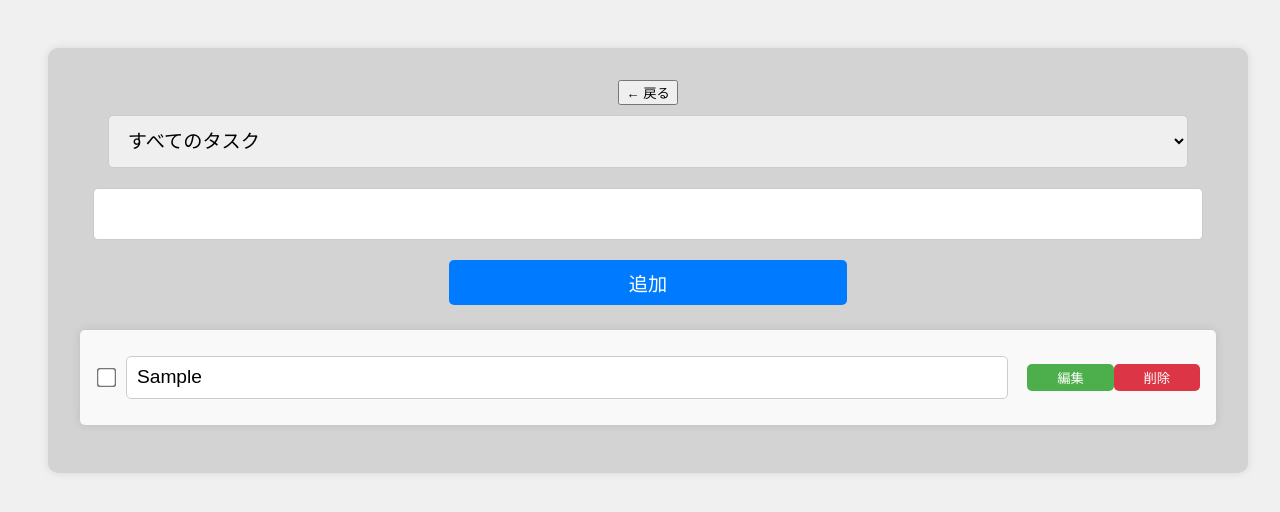
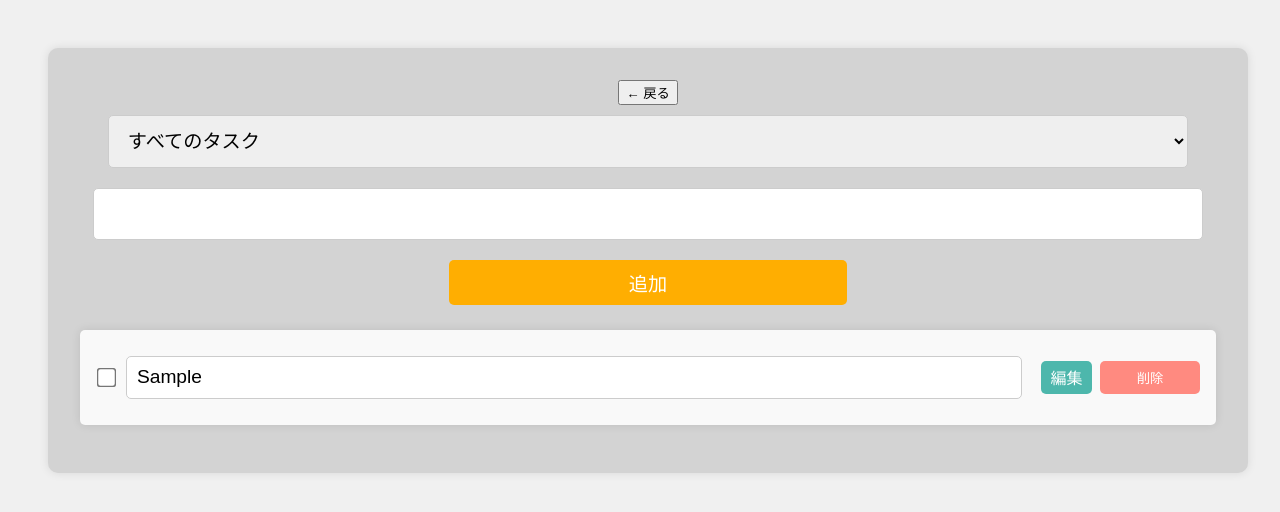
Before and after one commit to shoutarou123/proaka-front-tokka, a React (Vite) app: page /todos in a window 1280 px wide. Both pictures are taken after typing "Sample" into the empty fields and a click on the button "追加". Shown: the top 512 px of the page. Built offline with nearby package versions, Linux system fonts and the light colour scheme; the HTML template or start-up script is replaced by a standard one.

Commit message:
ボタン色修正

```diff
--- a/package.json
+++ b/package.json
@@ -11,6 +11,7 @@
   "dependencies": {
     "localforage": "^1.10.0",
     "react": "^18.2.0",
+    "react-accessible-accordion": "^5.0.0",
     "react-dom": "^18.2.0",
     "react-router-dom": "^7.1.5"
   },
--- a/src/components/todos/todo.tsx
+++ b/src/components/todos/todo.tsx
@@ -1,6 +1,13 @@
 import React, { useState, useEffect } from 'react';
 import localforage from 'localforage';
 import { useNavigate } from 'react-router-dom';
+import {
+  Accordion,
+  AccordionItem,
+  AccordionItemHeading,
+  AccordionItemButton,
+  AccordionItemPanel,
+} from 'react-accessible-accordion';
 
 type Todo = {
   title: string;
@@ -200,10 +207,21 @@ const Todos: React.FC = () => {
                 disabled={todo.completed_flg || todo.delete_flg}
                 onChange={(e) => handleTodo(todo.id, 'title', e.target.value)}
               />
-              <button className="edit-button" onClick={() => handleEdit(todo.id)}>編集</button>
+              <div className="button-group">
+                <Accordion  allowZeroExpanded> {/* allowZeroExpandedがないと開閉できない */}
+                  <AccordionItem>
+                    <AccordionItemHeading>
+                      <AccordionItemButton>編集</AccordionItemButton>
+                    </AccordionItemHeading>
+                    <AccordionItemPanel>内容</AccordionItemPanel>
+                  </AccordionItem>
+                </Accordion>
+
                 <button onClick={() => handleTodo(todo.id, 'delete_flg', !todo.delete_flg)}>
                   {todo.delete_flg ? '復元' : '削除'}
                 </button>
+              </div>
+
             </li>
           );
         })}
--- a/src/index.css
+++ b/src/index.css
@@ -39,7 +39,7 @@ select, input[type='text'], button[type='submit'] {
 
 
 button[type='submit'] {
-  background-color: #007BFF;
+  background-color: #FFAE01;
   color: #fff;
   border: none;
   cursor: pointer;
@@ -52,15 +52,6 @@ button[type='submit'] {
 
 button[type='submit']:hover {
   background-color: #0056b3;
-}
-
-/* 編集ボタン */
-.edit-button {
-  background-color: #4caf4c;
-}
-
-.edit-button:hover {
-  background-color: #45a049;
 }
 
 
@@ -103,10 +94,29 @@ li input[type='checkbox'] {
   transform: scale(1.5); /* チェックボックスを大きく */
 }
 
+/* ボタンを横並びにする */
+.button-group {
+  display: flex;
+  gap: 0.5em; /* ボタンの間隔 */
+}
 
+/* 編集ボタン */
+.accordion__button {
+  padding: 0.3em 0.6em;
+  border-radius: 5px;
+  background-color: #4DB7AC;
+  color: #fff;
+  cursor: pointer;
+  width: auto;
+  border: none;
+  white-space: nowrap; /* 改行を防ぐ */
+}
+
+
+/* 削除ボタン */
 li button {
   padding: 0.3em 0.6em;
-  background-color: #dc3545;
+  background-color: #FF8A80;
   color: #fff;
   border: none;
   border-radius: 5px;
```
Also changed, not shown: 1 other file (tests, documents, lock files or other folders). Lines whose indentation alone changed are shown as unchanged.
